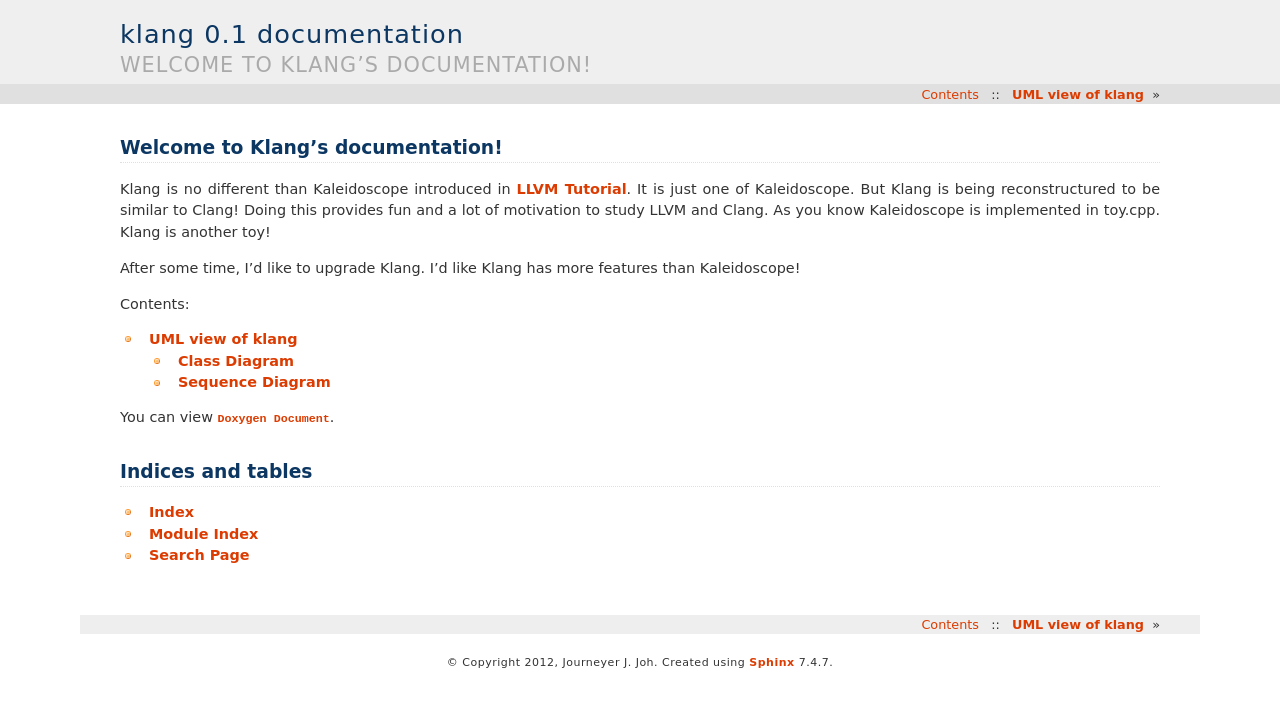
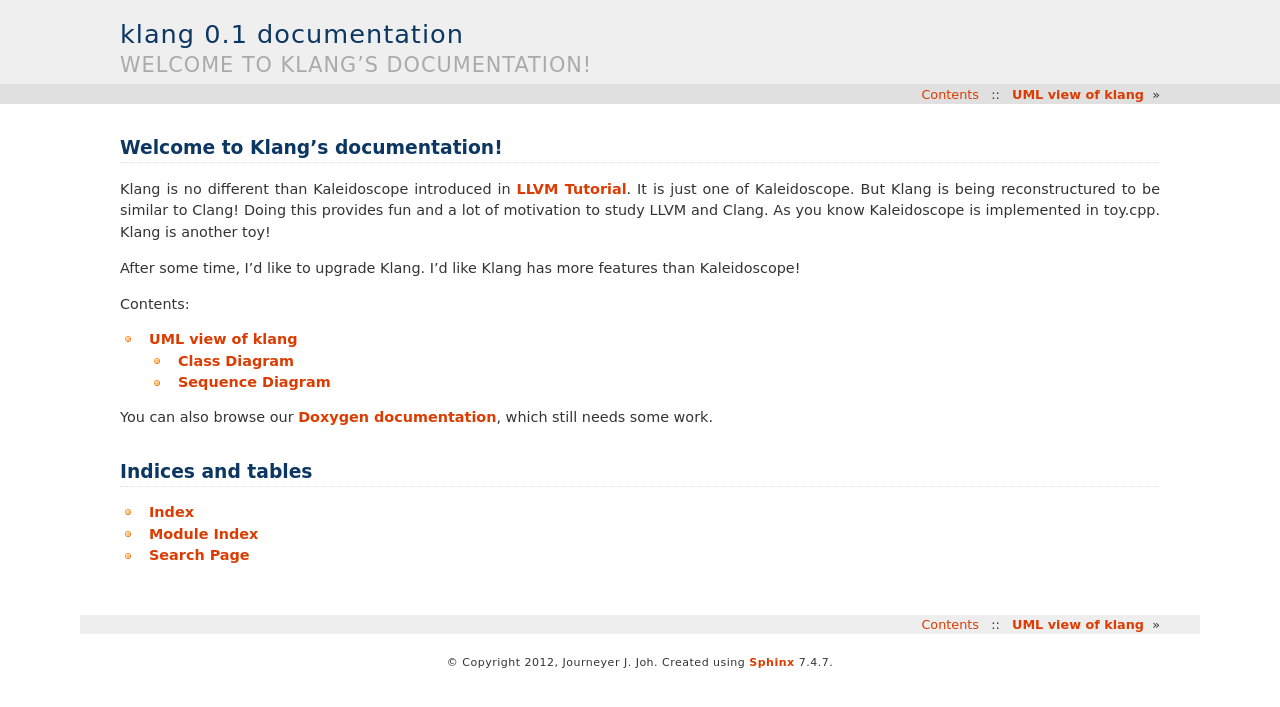
Before and after one commit to chisophugis/klang, a Sphinx documentation site: the page built from docs/index.rst, in a window 1280 px wide. Shown: the top 707 px of the page. Built offline with Sphinx 7.4.7, drawn with Linux system fonts in a browser that asks for light colours; formulas are drawn with MathJax 3.

Commit message:
[docs] Nicer link to doxygen.

```diff
--- a/docs/_static/linktodoxygen.html
+++ /dev/null
@@ -1,5 +0,0 @@
-<html>
-	<head>
-		<meta http-equiv="REFRESH" content="0; URL=../doxygen/index.html">
-	</head>
-</html>
--- a/docs/index.rst
+++ b/docs/index.rst
@@ -20,8 +20,10 @@ Contents:
   uml.rst
 
 
-You can view :download:`Doxygen Document<_static/linktodoxygen.html>`.
+You can also browse our `Doxygen documentation`_, which still needs some
+work.
 
+.. _`Doxygen documentation`: doxygen/index.html
 
 Indices and tables
 ==================
```
